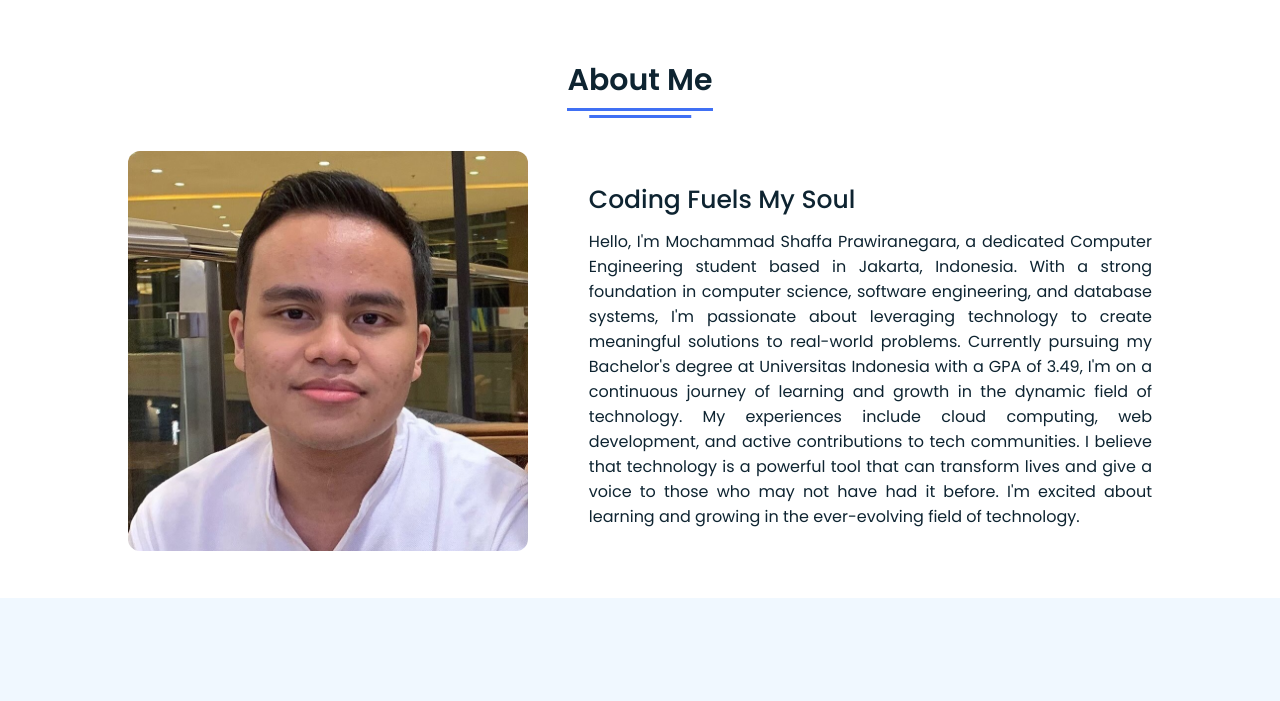
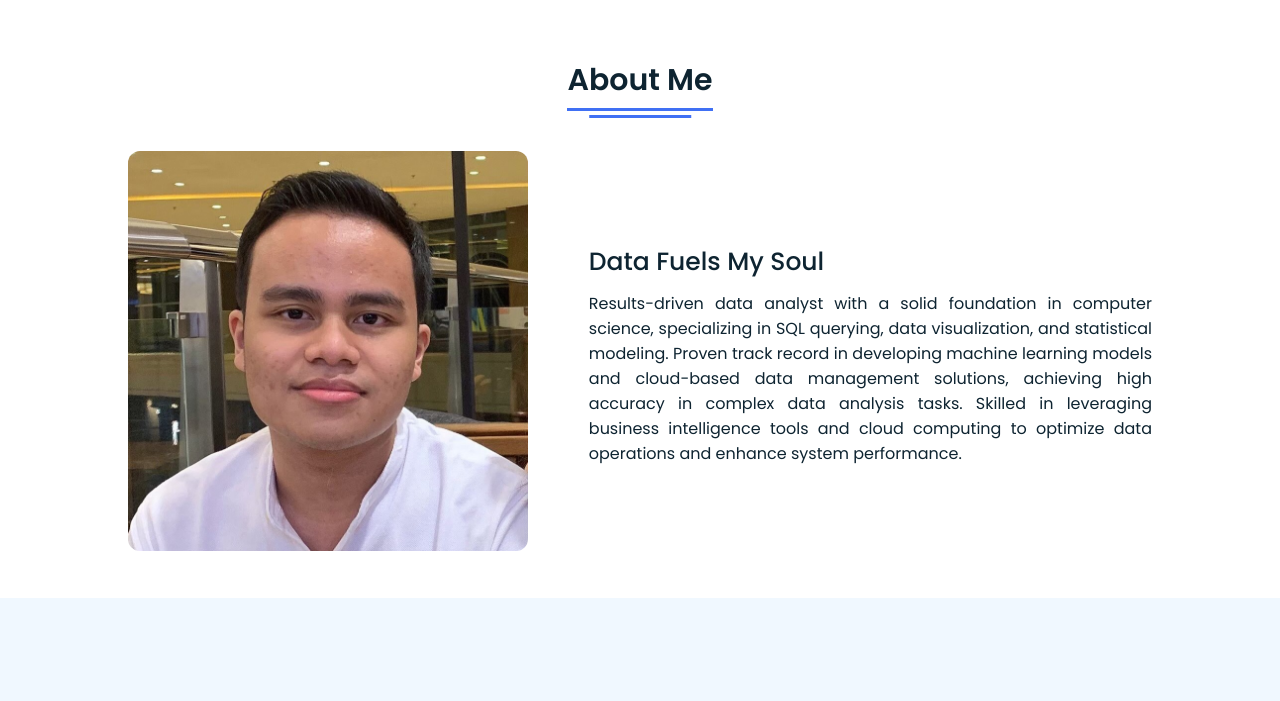
Before and after one commit to Shaffaprawira/portfolio-website, a plain HTML site: page index.html in a window 1280 px wide. Shown: the part 822-1523 px from the top of the page. Drawn offline with Linux system fonts and the light colour scheme.

Commit message:
updated data analyst portfolio website

```diff
--- a/index.html
+++ b/index.html
@@ -54,7 +54,7 @@
         <div class="text">
           <div class="text-one">Hello,</div>
           <div class="text-two">I'm Mochammad Shaffa Prawiranegara</div>
-          <div class="text-three">Web Developer | Cloud Engineer</div>
+          <div class="text-three">Data Analyst | Data Scientist</div>
           <div class="text-four">From Jakarta</div>
         </div>
         <div class="button">
@@ -71,24 +71,21 @@
         <div class="title"><span>About Me</span></div>
         <div class="about-details">
           <div class="left">
-            <img src="Images/about.jpg" alt="Mochammad Shaffa Prawiranegara's photo" />
+            <img
+              src="Images/about.jpg"
+              alt="Mochammad Shaffa Prawiranegara's photo"
+            />
           </div>
           <div class="right">
-            <div class="topic">Coding Fuels My Soul</div>
+            <div class="topic">Data Fuels My Soul</div>
             <p>
-              Hello, I'm Mochammad Shaffa Prawiranegara, a dedicated Computer
-              Engineering student based in Jakarta, Indonesia. With a strong
-              foundation in computer science, software engineering, and database
-              systems, I'm passionate about leveraging technology to create
-              meaningful solutions to real-world problems. Currently pursuing my
-              Bachelor's degree at Universitas Indonesia with a GPA of 3.49, I'm
-              on a continuous journey of learning and growth in the dynamic
-              field of technology. My experiences include cloud computing, web
-              development, and active contributions to tech communities. I
-              believe that technology is a powerful tool that can transform
-              lives and give a voice to those who may not have had it before.
-              I'm excited about learning and growing in the ever-evolving field
-              of technology.
+              Results-driven data analyst with a solid foundation in computer
+              science, specializing in SQL querying, data visualization, and
+              statistical modeling. Proven track record in developing machine
+              learning models and cloud-based data management solutions,
+              achieving high accuracy in complex data analysis tasks. Skilled in
+              leveraging business intelligence tools and cloud computing to
+              optimize data operations and enhance system performance.
             </p>
             <!-- <div class="button">
               <button>Download CV</button>
```
